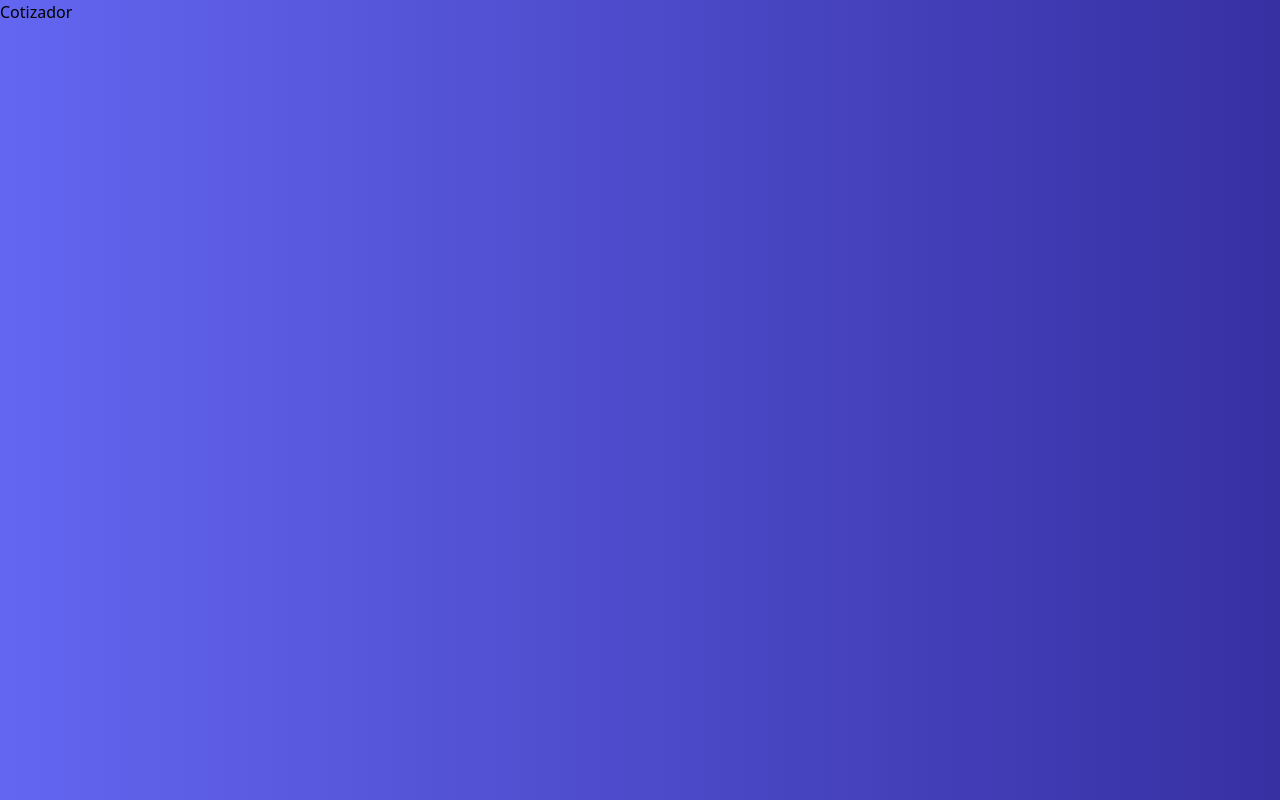
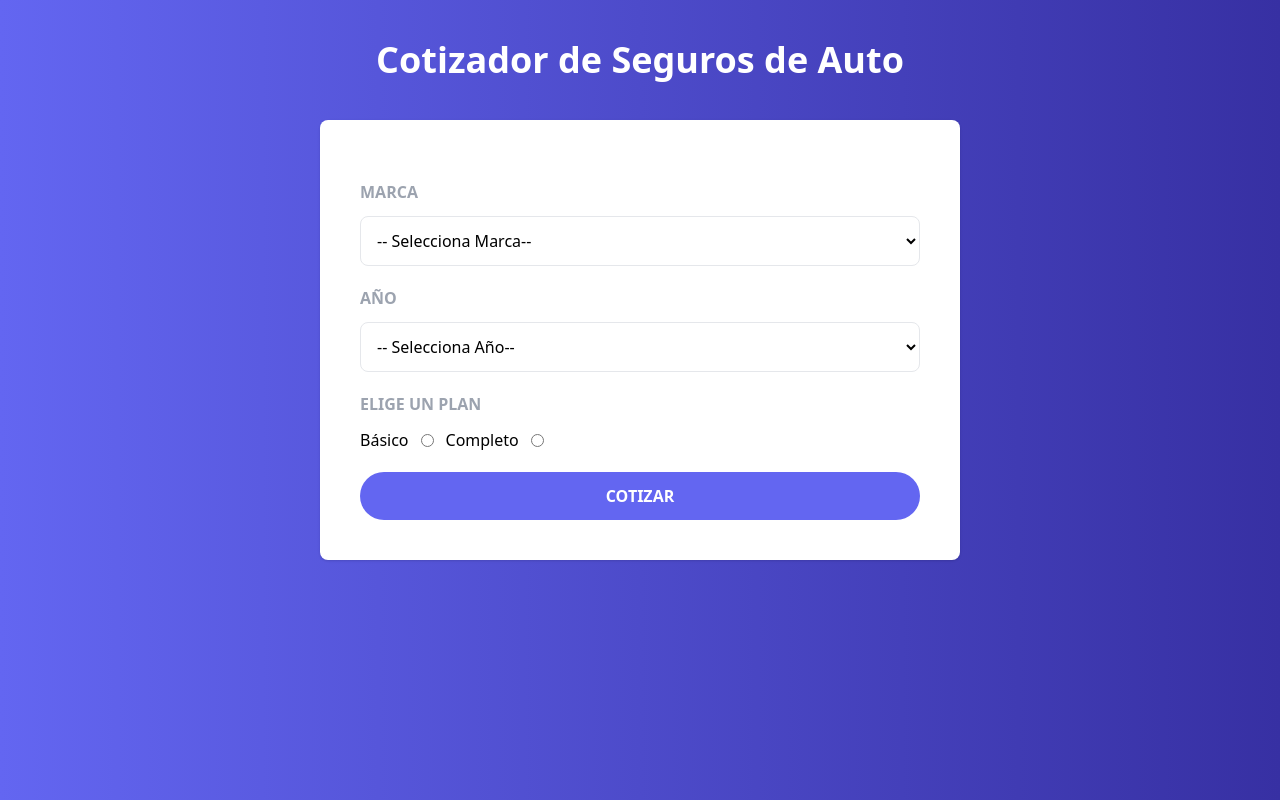
Before and after one commit to mannyaavilas/cotizador, a React (Vite) app: page / in a window 1280 px wide. Built offline with nearby package versions, Linux system fonts and the light colour scheme.

Commit message:
Formulario creado

```diff
--- a/src/App.jsx
+++ b/src/App.jsx
@@ -1,8 +1,9 @@
+import AppSeguro from "./components/AppSeguro";
 
 function App() {
 
   return (
-    <h1>Cotizador</h1>
+    <AppSeguro />
   )
 }
 
--- /dev/null
+++ b/src/components/AppSeguro.jsx
@@ -0,0 +1,18 @@
+import React from 'react'
+import Formulario from './Formulario'
+
+function AppSeguro() {
+  return (
+    <>
+      <header className="m-10">
+        <h1 className="text-white text-center text-4xl font-black">Cotizador de Seguros de Auto</h1>
+      </header>
+
+      <main className="bg-white md:w-2/3 lg:w-2/4 mx-auto shadow rounded-lg p-10">
+        <Formulario />
+      </main>
+    </>
+  )
+}
+
+export default AppSeguro
--- /dev/null
+++ b/src/components/Formulario.jsx
@@ -0,0 +1,68 @@
+import { Fragment } from "react"
+import { MARCAS, YEARS, PLANES } from "../constants"
+
+const Formulario = () => {
+  return (
+    <>
+      <form>
+        <div className="my-5">
+            <label htmlFor="" className="block mb-3 font-bold text-gray-400 uppercase">Marca</label>
+            <select
+                name="marca" id=""
+                className='w-full p-3 bg-white border border-gray-200 rounded-lg'
+            >
+                <option>-- Selecciona Marca--</option>
+
+                {MARCAS.map(marca => (
+                    <option
+                        key={marca.id}
+                        value={marca.id}
+                    >{marca.nombre}</option>
+                ))}
+            </select>
+        </div>
+
+        <div className="my-5">
+            <label htmlFor="" className="block mb-3 font-bold text-gray-400 uppercase">Año</label>
+            <select
+                name="marca" id=""
+                className='w-full p-3 bg-white border border-gray-200 rounded-lg'
+            >
+                <option value="">-- Selecciona Año--</option>
+
+                {YEARS.map(year => (
+                    <option
+                        key={year}
+                        value={year}
+                    >{year}</option>
+                ))}
+            </select>
+        </div>
+
+        <div className="my-5">
+            <label className="block mb-3 font-bold text-gray-400 uppercase">Elige un Plan</label>
+            <div className="flex gap-3 items-center">
+                {PLANES.map(plan => (
+                    <Fragment key={plan.id}>
+                        <label>{plan.nombre}</label>
+                        <input
+                            type="radio"
+                            name="plan"
+                            value={plan.id}
+                        />
+                    </Fragment>
+                ))}
+            </div>
+        </div>
+
+        <input
+            type="submit"
+            className="w-full bg-indigo-500 hover:bg-indigo-600 transition-colors text-white cursor-pointer uppercase p-3 font-bold rounded-full"
+            value="Cotizar"
+        />
+      </form>
+    </>
+  )
+}
+
+export default Formulario
--- /dev/null
+++ b/src/constants/index.js
@@ -0,0 +1,17 @@
+export const MARCAS = [
+    {id: 1, nombre: 'Europeo'},
+    {id: 2, nombre: 'Americano'},
+    {id: 3, nombre: 'Asiatico'},
+]
+
+const YEARMAX = new Date().getFullYear()
+export const YEARS = Array.from(
+    new Array(20),
+     (valor, index) => (
+    YEARMAX - index
+))
+
+export const PLANES = [
+    {id: 1, nombre: 'Básico'},
+    {id: 2, nombre: 'Completo'}
+]
```
